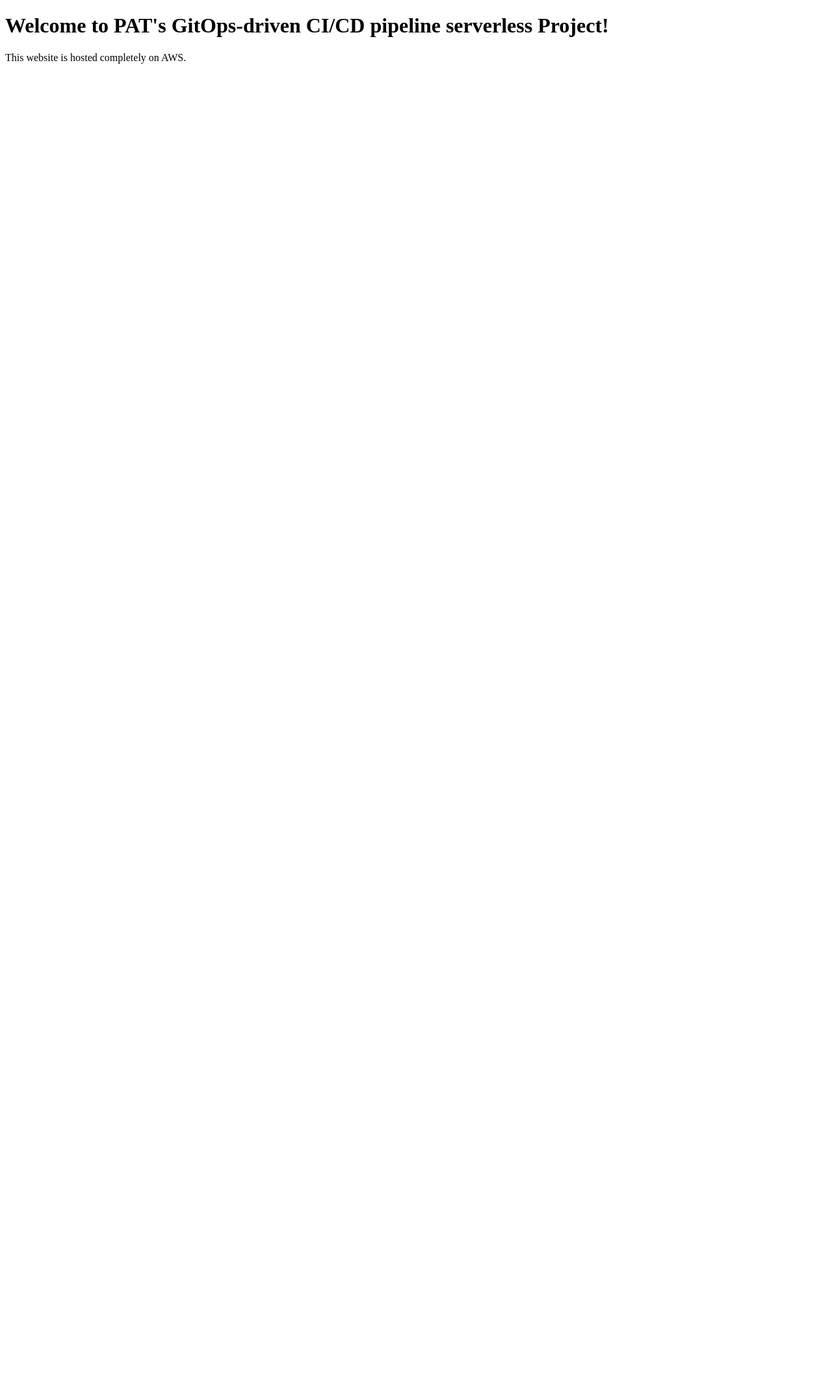
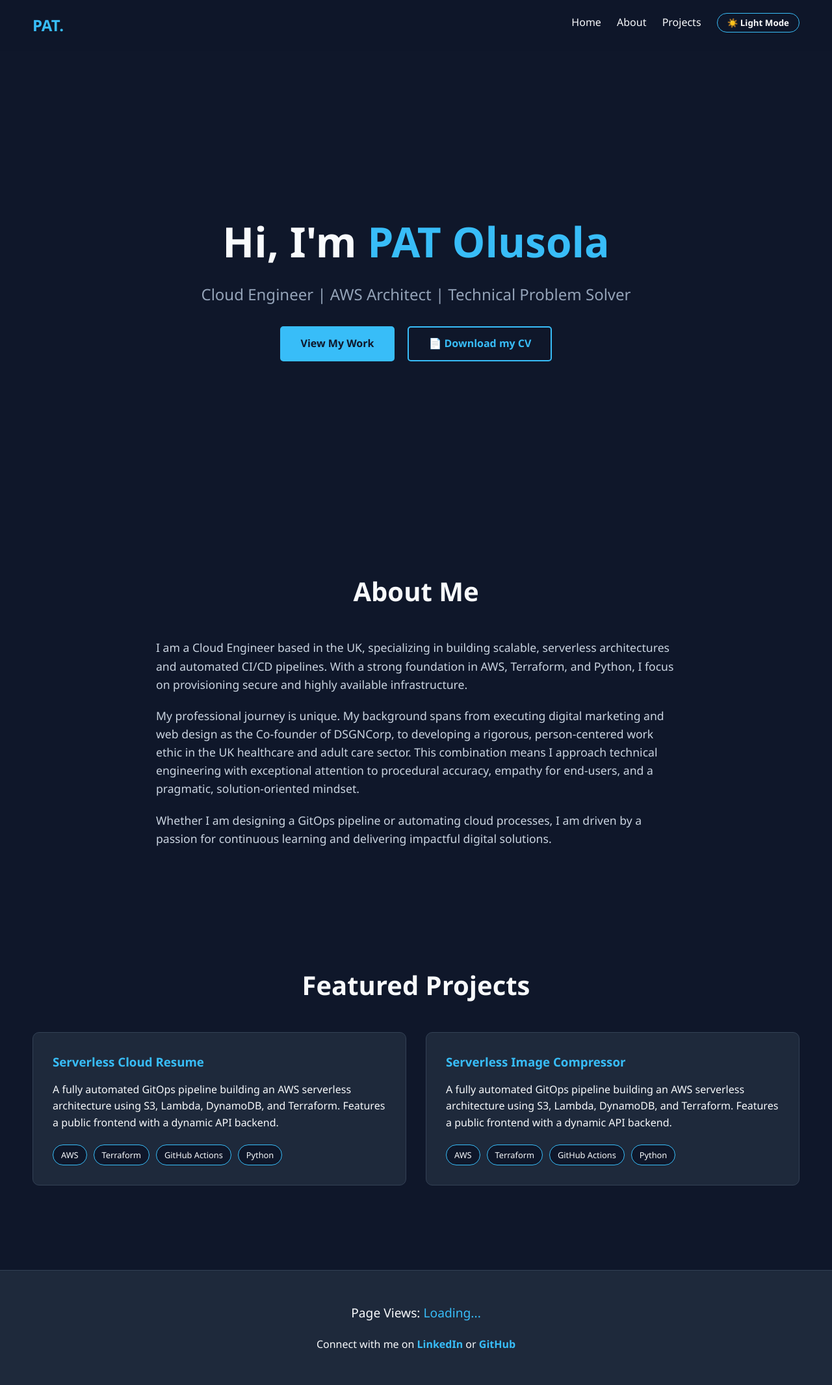
Before and after one commit to patolusola/AWS-GitOps-driven-CI-CD-Pipeline-Serverless-Resume-with-Visitor-Counter-, a plain HTML site: page frontend/index.html in a window 1280 px wide. Shown: the whole page at 65% size. Before the commit the page ends 800 px from the top, so only its background shows below. Drawn offline with Linux system fonts and the light colour scheme.

Commit message:
so i made major upgrades to my frontend , styled the website properly to serve as my portfolio ... it looks sooo good , i love it

```diff
--- a/frontend/index.html
+++ b/frontend/index.html
@@ -1,10 +1,78 @@
 <!DOCTYPE html>
-<html>
+<html lang="en">
 <head>
-    <title>PAT Olusola Cloud Engineeering Resume</title>
+    <meta charset="UTF-8">
+    <meta name="viewport" content="width=device-width, initial-scale=1.0">
+    <title>PAT Olusola | Cloud Engineer Portfolio</title>
+    <link rel="stylesheet" href="style.css">
 </head>
 <body>
-    <h1>Welcome to PAT's GitOps-driven CI/CD pipeline serverless Project!</h1>
-    <p>This website is hosted completely on AWS.</p>
+    <!-- Navigation Bar -->
+    <nav>
+        <div class="logo">PAT.</div>
+        <div class="nav-links">
+            <a href="#hero">Home</a>
+            <a href="#about">About</a>
+            <a href="#projects">Projects</a>
+            <button id="theme-toggle" class="theme-btn">☀️ Light Mode</button>
+        </div>
+    </nav>
+
+    <!-- Hero Section -->
+    <header id="hero">
+        <div class="hero-text">
+            <h1>Hi, I'm <span class="highlight">PAT Olusola</span></h1>
+            <p>Cloud Engineer | AWS Architect | Technical Problem Solver</p>
+            <div class="hero-buttons">
+                <a href="#projects" class="btn">View My Work</a>
+                <!-- This line triggers the PDF download -->
+                <a href="PAT_Olusola_CV.pdf" target="_blank" rel="noopener" download class="btn outline-btn">📄 Download my CV</a>
+            </div>
+        </div>
+    </header>
+
+    <!-- About Me Section -->
+    <section id="about" class="about-section">
+        <h2>About Me</h2>
+        <div class="about-content">
+            <p>I am a Cloud Engineer based in the UK, specializing in building scalable, serverless architectures and automated CI/CD pipelines. With a strong foundation in AWS, Terraform, and Python, I focus on provisioning secure and highly available infrastructure.</p>
+            <p>My professional journey is unique. My background spans from executing digital marketing and web design as the Co-founder of DSGNCorp, to developing a rigorous, person-centered work ethic in the UK healthcare and adult care sector. This combination means I approach technical engineering with exceptional attention to procedural accuracy, empathy for end-users, and a pragmatic, solution-oriented mindset.</p>
+            <p>Whether I am designing a GitOps pipeline or automating cloud processes, I am driven by a passion for continuous learning and delivering impactful digital solutions.</p>
+        </div>
+    </section>
+
+    <!-- Projects Section -->
+    <section id="projects">
+        <h2>Featured Projects</h2>
+        <div class="project-grid">
+
+            <div class="project-card">
+                <h3>Serverless Cloud Resume</h3>
+                <p>A fully automated GitOps pipeline building an AWS serverless architecture using S3, Lambda, DynamoDB, and Terraform. Features a public frontend with a dynamic API backend.</p>
+                <div class="tags">
+                    <span>AWS</span><span>Terraform</span><span>GitHub Actions</span><span>Python</span>
+                </div>
+            </div>
+
+            <div class="project-card">
+                <h3>Serverless Image Compressor</h3>
+                <p>A fully automated GitOps pipeline building an AWS serverless architecture using S3, Lambda, DynamoDB, and Terraform. Features a public frontend with a dynamic API backend.</p>
+                <div class="tags">
+                    <span>AWS</span><span>Terraform</span><span>GitHub Actions</span><span>Python</span>
+                </div>
+            </div>
+
+        </div>
+    </section>
+
+    <!-- Footer & Visitor Counter -->
+    <footer id="contact">
+        <div class="counter-box">
+            <p>Page Views: <span id="visitor-count" class="highlight">Loading...</span></p>
+        </div>
+        <p>Connect with me on <a href="https://www.linkedin.com/in/patolusola/">LinkedIn</a> or <a href="https://github.com/patolusola">GitHub</a></p>
+    </footer>
+
+    <script src="script.js"></script>
 </body>
 </html>
--- /dev/null
+++ b/frontend/script.js
@@ -0,0 +1,15 @@
+// Find the button on the page
+const themeBtn = document.getElementById('theme-toggle');
+
+// Listen for a click on the button
+themeBtn.addEventListener('click', () => {
+    // Flip the switch: add or remove the 'light-mode' class
+    document.body.classList.toggle('light-mode');
+
+    // Change the button text depending on which mode is active
+    if (document.body.classList.contains('light-mode')) {
+        themeBtn.textContent = '🌙 Dark Mode';
+    } else {
+        themeBtn.textContent = '☀️ Light Mode';
+    }
+});
--- /dev/null
+++ b/frontend/style.css
@@ -0,0 +1,64 @@
+/* Main Colors and Setup */
+:root {
+    --bg-color: #0f172a;
+    --text-color: #f8fafc;
+    --primary: #38bdf8;
+    --card-bg: #1e293b;
+}
+
+* { box-sizing: border-box; margin: 0; padding: 0; font-family: 'Segoe UI', Tahoma, Geneva, Verdana, sans-serif; scroll-behavior: smooth; }
+body { background-color: var(--bg-color); color: var(--text-color); line-height: 1.6; transition: background-color 0.3s, color 0.3s; }
+
+/* Navigation */
+nav { display: flex; justify-content: space-between; padding: 20px 50px; background: rgba(15, 23, 42, 0.9); position: sticky; top: 0; z-index: 100; backdrop-filter: blur(10px); }
+body.light-mode nav { background: rgba(255, 255, 255, 0.9); border-bottom: 1px solid #cbd5e1; }
+.logo { font-size: 1.5rem; font-weight: bold; color: var(--primary); }
+.nav-links a { color: var(--text-color); text-decoration: none; margin-left: 20px; font-weight: 500; transition: color 0.3s; }
+.nav-links a:hover { color: var(--primary); }
+
+/* Theme Toggle Button */
+.theme-btn { background: none; border: 1px solid var(--primary); color: var(--text-color); padding: 5px 15px; border-radius: 20px; cursor: pointer; margin-left: 20px; font-weight: bold; transition: 0.3s; }
+.theme-btn:hover { background: var(--primary); color: var(--bg-color); }
+body.light-mode .theme-btn { color: var(--text-color); }
+
+/* Hero Section */
+header { height: 90vh; display: flex; align-items: center; justify-content: center; text-align: center; padding: 0 20px; }
+.hero-text h1 { font-size: 4rem; margin-bottom: 10px; }
+.highlight { color: var(--primary); }
+.hero-text p { font-size: 1.5rem; margin-bottom: 30px; color: #94a3b8; }
+body.light-mode .hero-text p { color: #475569; }
+
+/* Buttons */
+.hero-buttons { display: flex; gap: 20px; justify-content: center; flex-wrap: wrap; }
+.btn { padding: 12px 30px; background: var(--primary); color: #0f172a; text-decoration: none; border-radius: 5px; font-weight: bold; transition: 0.3s; border: 2px solid var(--primary); }
+.btn:hover { background: #7dd3fc; border-color: #7dd3fc; box-shadow: 0 0 15px rgba(56, 189, 248, 0.4); }
+.outline-btn { background: transparent; color: var(--primary); }
+.outline-btn:hover { background: var(--primary); color: #0f172a; }
+
+/* About Section */
+section { padding: 80px 50px; }
+section h2 { text-align: center; font-size: 2.5rem; margin-bottom: 40px; color: var(--text-color); }
+.about-content { max-width: 800px; margin: 0 auto; font-size: 1.1rem; color: #cbd5e1; }
+.about-content p { margin-bottom: 20px; }
+body.light-mode .about-content { color: #334155; }
+
+/* Projects Grid */
+.project-grid { display: grid; grid-template-columns: repeat(auto-fit, minmax(300px, 1fr)); gap: 30px; max-width: 1200px; margin: 0 auto; }
+.project-card { background: var(--card-bg); padding: 30px; border-radius: 10px; transition: transform 0.3s; border: 1px solid #334155; }
+.project-card:hover { transform: translateY(-5px); border-color: var(--primary); }
+.project-card h3 { margin-bottom: 15px; color: var(--primary); }
+
+/* Skill Tags */
+.tags { margin-top: 20px; display: flex; gap: 10px; flex-wrap: wrap; }
+.tags span { background: #0f172a; padding: 5px 12px; border-radius: 20px; font-size: 0.8rem; border: 1px solid var(--primary); }
+
+/* Footer */
+footer { text-align: center; padding: 50px; background: var(--card-bg); margin-top: 50px; border-top: 1px solid #334155; }
+.counter-box { margin-bottom: 20px; font-size: 1.2rem; }
+footer a { color: var(--primary); text-decoration: none; font-weight: bold; }
+
+/* Light Mode Paint Colors */
+body.light-mode { --bg-color: #f8fafc; --text-color: #0f172a; --card-bg: #ffffff; }
+body.light-mode footer { border-top: 1px solid #cbd5e1; }
+body.light-mode .project-card { border-color: #e2e8f0; box-shadow: 0 4px 6px rgba(0, 0, 0, 0.05); }
+body.light-mode .tags span { background: #f1f5f9; }
```
Also changed, not shown: 2 other files.
